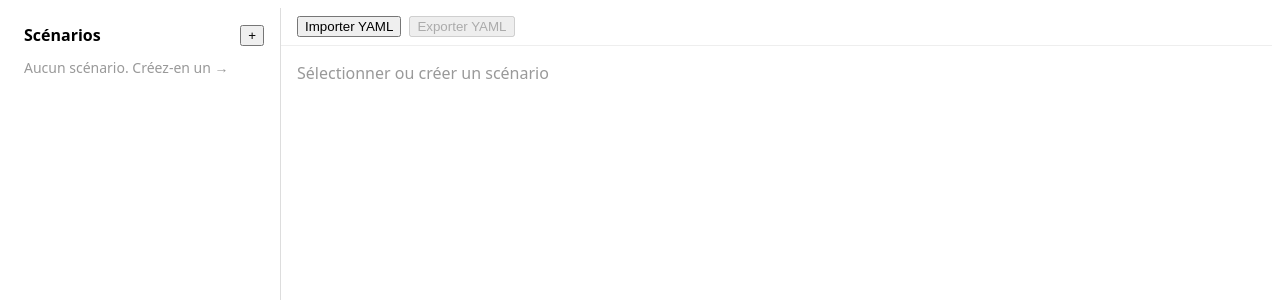
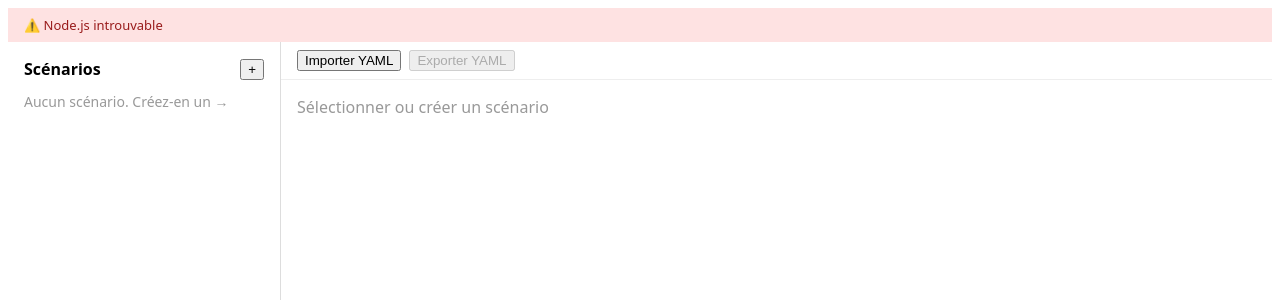
Before and after one commit to NovaGaia/yml-2-puppeteer-auth, a React (Vite) app in the folder packages/app/: page / in a window 1280 px wide. Shown: the top 300 px of the page. Built offline with nearby package versions, Linux system fonts and the light colour scheme.

Commit message:
feat(app): add Node.js detection banner at startup

```diff
--- a/packages/app/src/App.tsx
+++ b/packages/app/src/App.tsx
@@ -1,16 +1,37 @@
+import { invoke } from '@tauri-apps/api/core'
+import { useEffect, useState } from 'react'
 import ScenarioList from './components/ScenarioList'
 import YamlEditor from './components/editor/YamlEditor'
 import RunnerPanel from './components/runner/RunnerPanel'
 import ImportExportBar from './components/ImportExportBar'
 import { useScenario } from './hooks/useScenario'
-import { useState } from 'react'
 
 export default function App() {
   const { scenarios, selected, setSelected, create, update, remove, reload } = useScenario()
   const [tab, setTab] = useState<'editor' | 'runner'>('editor')
+  const [nodeError, setNodeError] = useState<string | null>(null)
+
+  useEffect(() => {
+    invoke<string>('check_node').catch((err: unknown) => {
+      setNodeError(typeof err === 'string' ? err : 'Node.js introuvable')
+    })
+  }, [])
 
   return (
-    <div style={{ display: 'flex', height: '100vh', fontFamily: 'system-ui, sans-serif' }}>
+    <div style={{ display: 'flex', flexDirection: 'column', height: '100vh', fontFamily: 'system-ui, sans-serif' }}>
+      {nodeError && (
+        <div style={{
+          background: '#fee2e2',
+          color: '#991b1b',
+          padding: '8px 16px',
+          fontSize: 13,
+          flexShrink: 0,
+        }}>
+          ⚠️ {nodeError}
+        </div>
+      )}
+
+      <div style={{ display: 'flex', flex: 1, overflow: 'hidden' }}>
         <aside style={{ width: 240, borderRight: '1px solid #ddd', padding: 16 }}>
           <ScenarioList
             scenarios={scenarios}
@@ -58,5 +79,6 @@ export default function App() {
           )}
         </div>
       </div>
+    </div>
   )
 }
```
Lines whose indentation alone changed are shown as unchanged.
